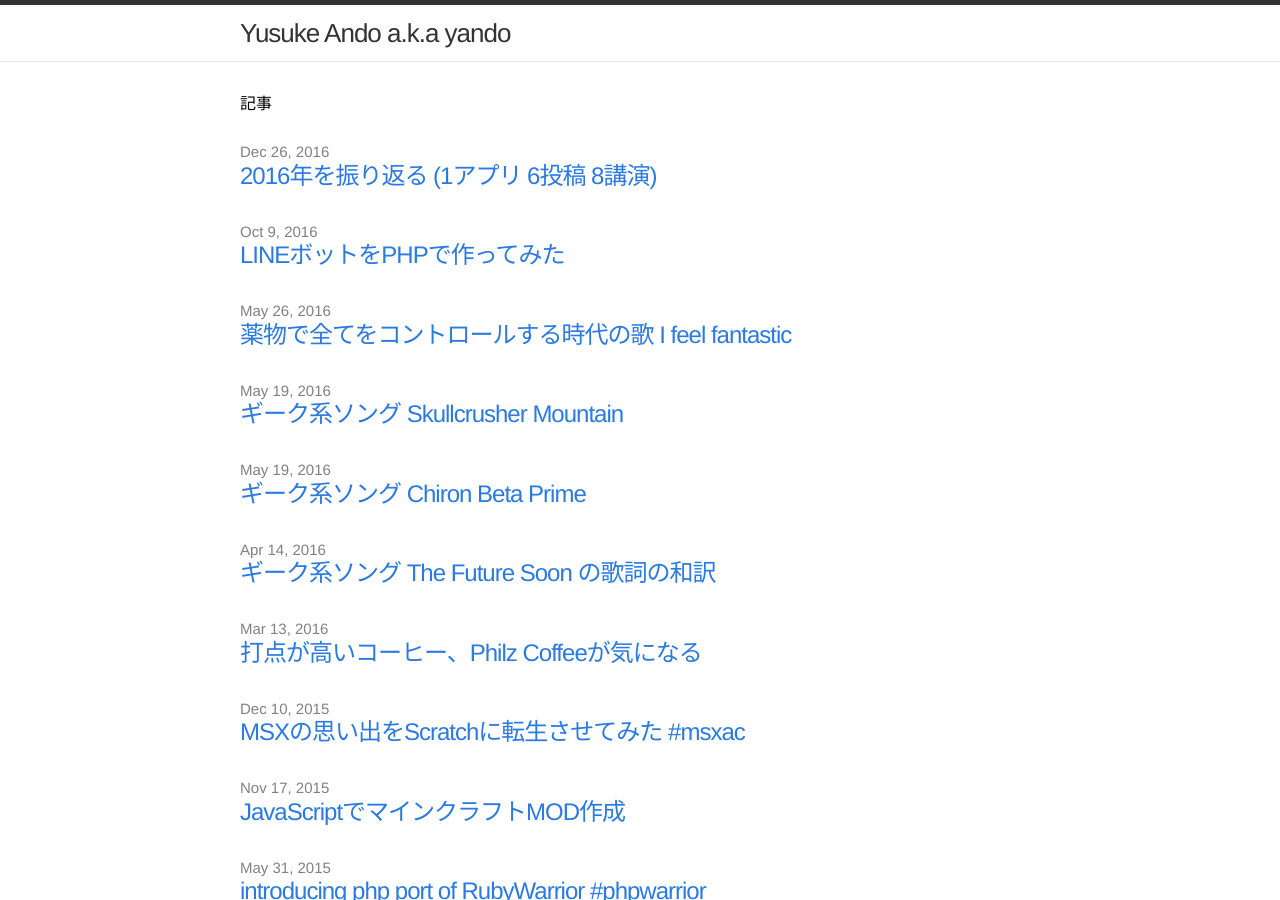
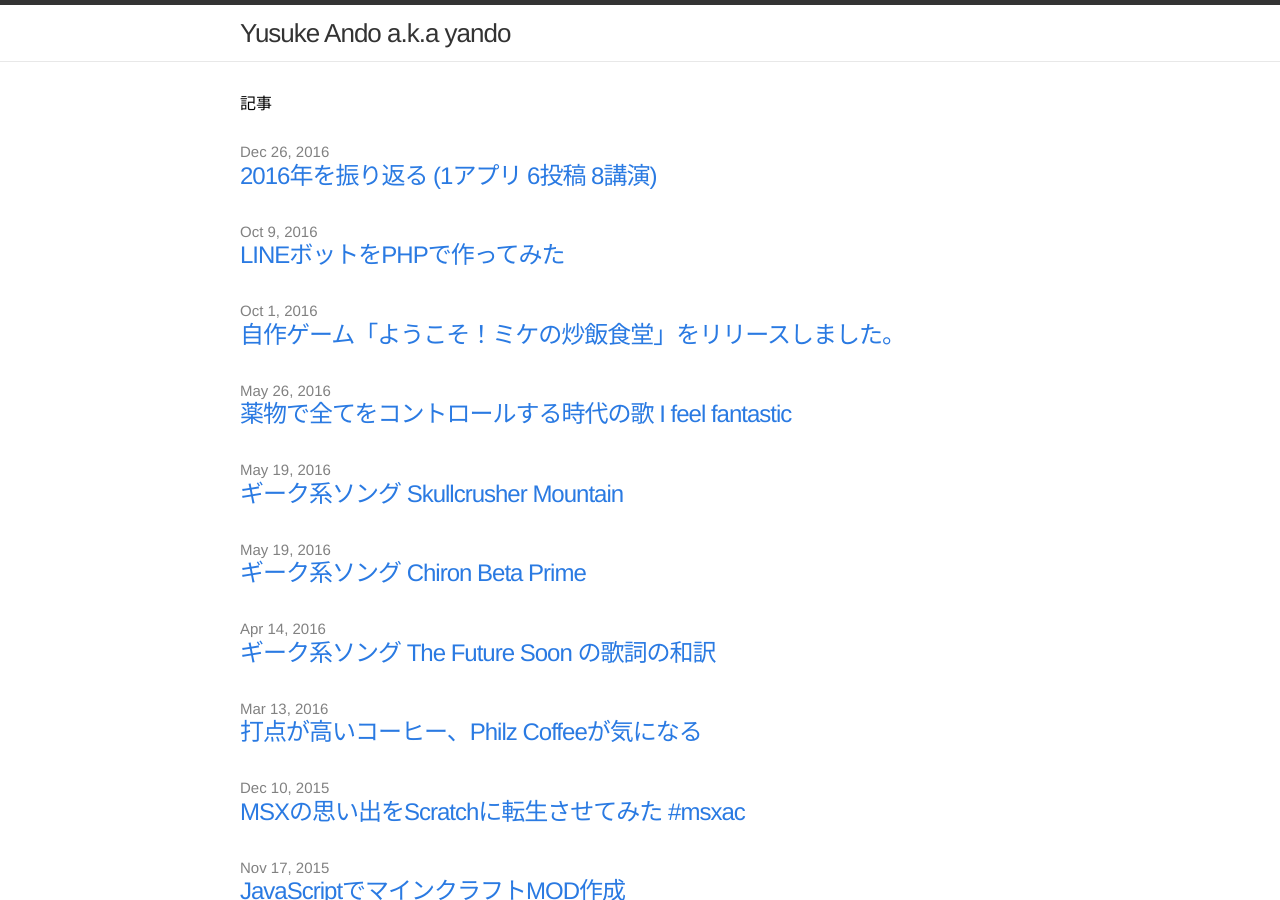
Before and after one commit to yandod/yandod.github.io, a Jekyll site: the page built from index.html, in a window 1280 px wide and 900 px high. Built offline with Jekyll 4.4.1, drawn with Linux system fonts in a browser that asks for light colours; Markdown is read by kramdown in place of the engine named in the settings.

Commit message:
update link

```diff
--- /dev/null
+++ b/_posts/2016-10-02-mike-no-chahan.markdown
@@ -0,0 +1,12 @@
+---
+layout: post
+title:  "自作ゲーム「ようこそ！ミケの炒飯食堂」をリリースしました。"
+date:   2016-10-02 00:00:00 +9:00
+categories:
+  - blog
+---
+
+<div class="app_store_links">
+<a href="https://itunes.apple.com/jp/app/id1142193718" class="app_store_btn store_btn" sl-processed="1" data-skimlinks-orig-link=""><img srcset="//static.itch.io/images/store_badges/apple.png 1x, //static.itch.io/images/store_badges/apple@2x.png 2x" src="//static.itch.io/images/store_badges/apple.png"></a>
+<a href="https://play.google.com/store/apps/details?id=jp.candycane.friedrice2" class="google_play_btn store_btn" data-label="google_play" sl-processed="1"><img srcset="//static.itch.io/images/store_badges/google.png 1x, //static.itch.io/images/store_badges/google@2x.png 2x" src="//static.itch.io/images/store_badges/google.png"></a>
+</div>
```
Also changed, not shown: _posts/2016-12-27-year-in-review.markdown (+6 -6 lines).
